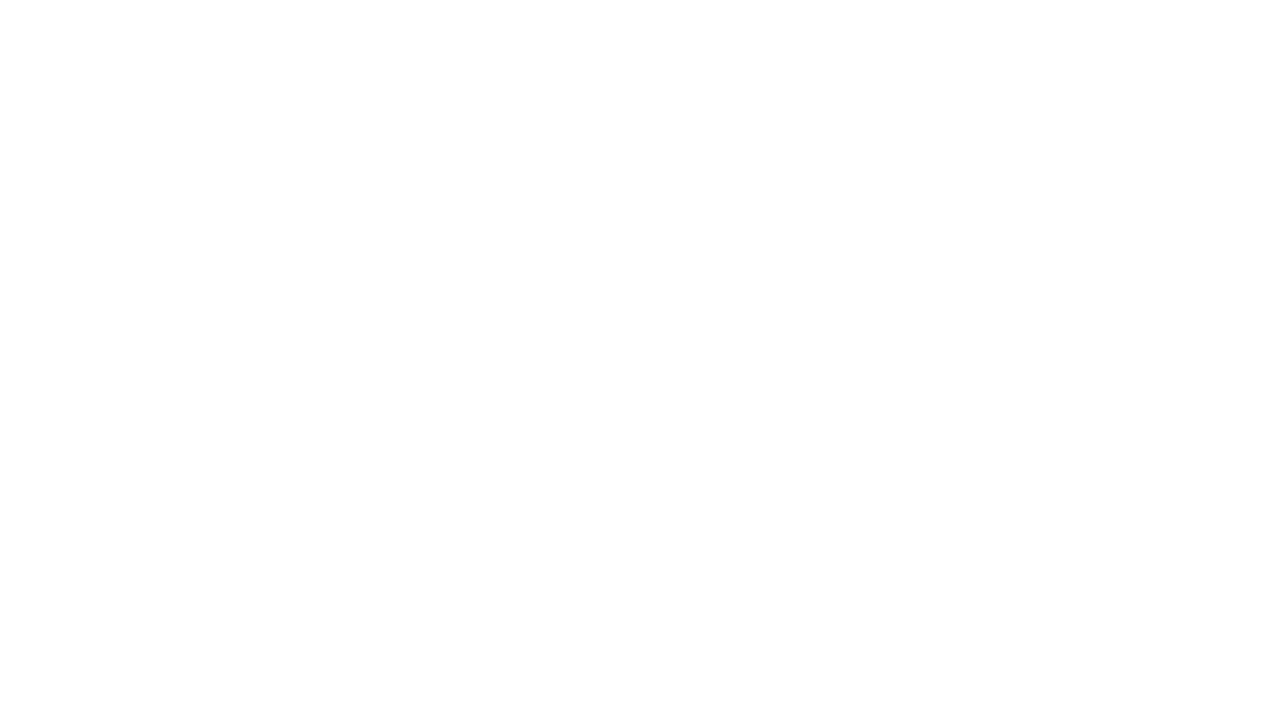
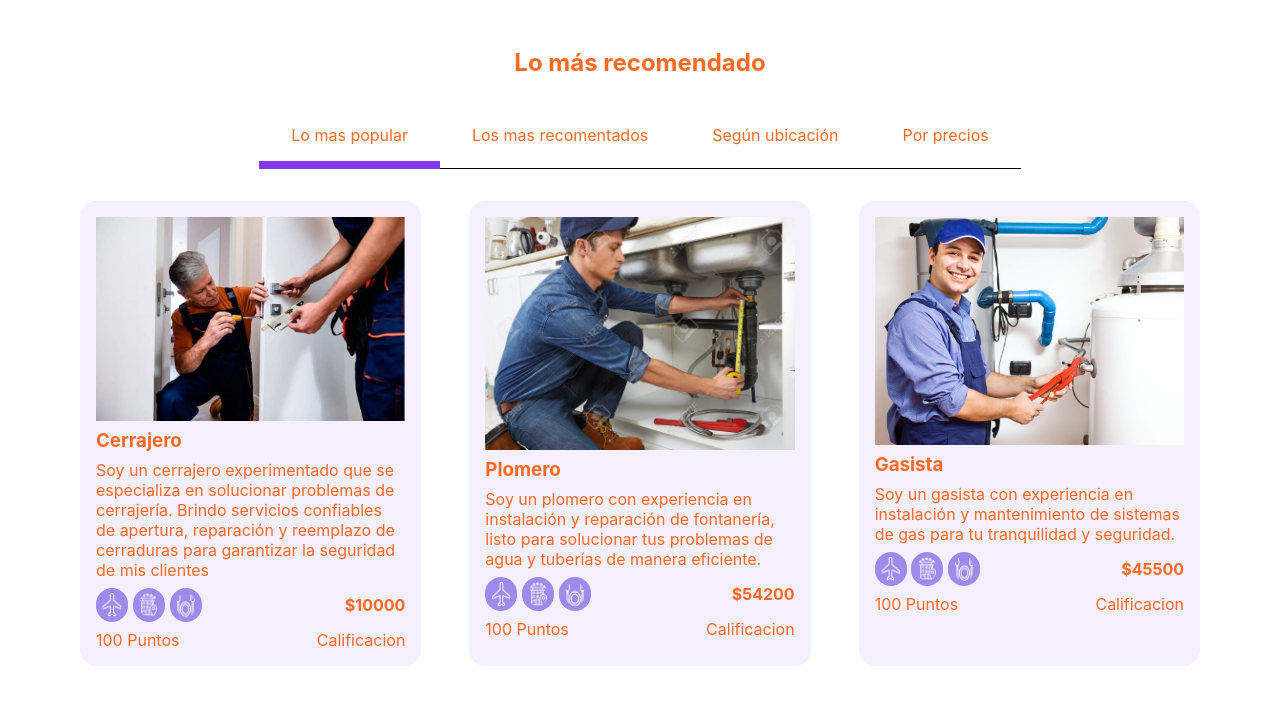
Before and after one commit to FrankAndrew99/tuoficio-api-fe, a React (Create React App) app: page /searchResults in a window 1280 px wide. Before the commit this address had no page. Shown: the top 704 px of the page. Built offline with nearby package versions, Linux system fonts and the light colour scheme.

Commit message:
add new template for SearchResult

```diff
--- a/src/App.jsx
+++ b/src/App.jsx
@@ -3,6 +3,7 @@ import { BrowserRouter, Routes, Route } from "react-router-dom";
 import { Home } from "./components/Home/Home";
 import {LoginForm} from "./components/LoginForm/LoginForm";
 import {SignUpForm} from "./components/SignUpForm/SignUpForm"
+import { SearchResults } from "./components/SearchResults/SearchResults";
 export default function App() {
 
   return (
@@ -12,6 +13,8 @@ export default function App() {
           <Route path="/login" element={<LoginForm/>}/>
           <Route path="/signup" element={<SignUpForm/>}/>
           <Route path="/" element={<Home/>}/>
+          <Route path="/searchResults" element={<SearchResults/>}/>
+
         </Routes>
       </BrowserRouter>
     </div>
--- /dev/null
+++ b/src/components/SearchResults/SearchResults.jsx
@@ -0,0 +1,165 @@
+import React, { useState } from "react";
+import styled from "styled-components";
+export const SearchResults = () => {
+    const data = [
+        {
+            image: "../img/cerrajero.jpeg",
+            title: "Cerrajero",
+            subTitle: "Soy un cerrajero experimentado que se especializa en solucionar problemas de cerrajería. Brindo servicios confiables de apertura, reparación y reemplazo de cerraduras para garantizar la seguridad de mis clientes",
+            cost: "$10000",
+            duration: "Calificacion",
+        },
+        {
+            image: "../img/plomero.jpeg",
+            title: "Plomero",
+            subTitle: "Soy un plomero con experiencia en instalación y reparación de fontanería, listo para solucionar tus problemas de agua y tuberías de manera eficiente.",
+            cost: "$54200",
+            duration: "Calificacion",
+        },
+        {
+            image: "../img/gasista.jpeg",
+            title: "Gasista",
+            subTitle: "Soy un gasista con experiencia en instalación y mantenimiento de sistemas de gas para tu tranquilidad y seguridad.",
+            cost: "$45500",
+            duration: "Calificacion",
+        },
+    ];
+
+    const packages = [
+        "Lo mas popular",
+        "Los mas recomentados",
+        "Según ubicación ",
+        "Por precios",
+    ];
+
+    const [active, setActive] = useState(1);
+    return (
+        <Section id="recommend">
+            <div className="title">
+                <h2>Lo más recomendado</h2>
+            </div>
+            <div className="packages">
+                <ul>
+                    {packages.map((pkg, index) => {
+                        return (
+                            <li
+                                className={active === index + 1 ? "active" : ""}
+                                onClick={() => setActive(index + 1)}
+                            >
+                                {pkg}
+                            </li>
+                        );
+                    })}
+                </ul>
+            </div>
+            <div className="destinations">
+                {data.map((destination) => {
+                    return (
+                        <div className="destination">
+                            <img src={destination.image} alt="" />
+                            <h3>{destination.title}</h3>
+                            <p>{destination.subTitle}</p>
+                            <div className="info">
+                                <div className="services">
+                                    <img src={"../img/info1.png"} alt="" />
+                                    <img src={"../img/info2.png"} alt="" />
+                                    <img src={"../img/info3.png"} alt="" />
+                                </div>
+                                <h4>{destination.cost}</h4>
+                            </div>
+                            <div className="distance">
+                                <span>100 Puntos</span>
+                                <span>{destination.duration}</span>
+                            </div>
+                        </div>
+                    );
+                })}
+            </div>
+        </Section>
+    );
+}
+
+const Section = styled.section`
+  padding: 2rem 0;
+  .title {
+    text-align: center;
+  }
+  .packages {
+    display: flex;
+    justify-content: center;
+    margin: 2rem 0;
+    ul {
+      display: flex;
+      list-style-type: none;
+      width: max-content;
+      li {
+        padding: 1rem 2rem;
+        border-bottom: 0.1rem solid black;
+      }
+      .active {
+        border-bottom: 0.5rem solid #8338ec;
+      }
+    }
+  }
+  .destinations {
+    display: grid;
+    grid-template-columns: repeat(3, 1fr);
+    gap: 3rem;
+    padding: 0 3rem;
+    .destination {
+      padding: 1rem;
+      display: flex;
+      flex-direction: column;
+      gap: 0.5rem;
+      background-color: #8338ec14;
+      border-radius: 1rem;
+      transition: 0.3s ease-in-out;
+      &:hover {
+        transform: translateX(0.4rem) translateY(-1rem);
+        box-shadow: rgba(0, 0, 0, 0.35) 0px 5px 15px;
+      }
+      img {
+        width: 100%;
+      }
+      .info {
+        display: flex;
+        align-items: center;
+        .services {
+          display: flex;
+          gap: 0.3rem;
+          img {
+            border-radius: 1rem;
+            background-color: #4d2ddb84;
+            width: 2rem;
+            /* padding: 1rem; */
+            padding: 0.3rem 0.4rem;
+          }
+        }
+        display: flex;
+        justify-content: space-between;
+      }
+      .distance {
+        display: flex;
+        justify-content: space-between;
+      }
+    }
+  }
+  @media screen and (min-width: 280px) and (max-width: 768px) {
+    .packages {
+      ul {
+        li {
+          padding: 0 0.5rem;
+          font-size: 2vh;
+          padding-bottom: 1rem;
+        }
+        .active {
+          border-bottom-width: 0.3rem;
+        }
+      }
+    }
+    .destinations {
+      grid-template-columns: 1fr;
+      padding: 0;
+    }
+  }
+`;
```
